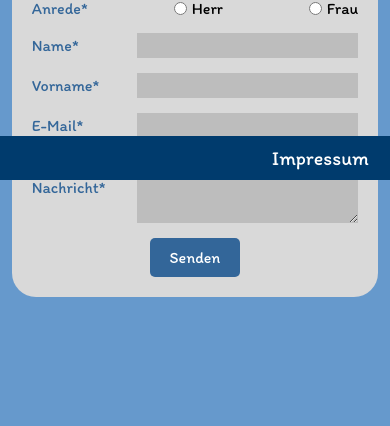
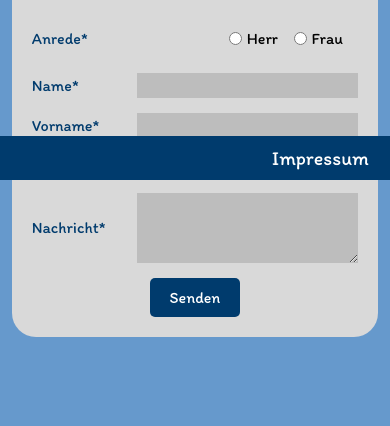
Before and after one commit to newin19/Website-m293, a plain HTML site: page kontakt.html in a window 390 px wide. Shown: the part 664-1090 px from the top of the page. Before the commit the page ends 1051 px from the top, so only its background shows below. Drawn offline with Linux system fonts and the light colour scheme.

Commit message:
website finish

```diff
--- a/CSS/kontakt.css
+++ b/CSS/kontakt.css
@@ -41,7 +41,7 @@ form {
 button {
   align-self: flex-end;
   padding: 10px 20px;
-  background-color: #336699;
+  background-color: rgb(0, 59, 109);
   color: white;
   border: none;
   border-radius: 5px;
@@ -65,10 +65,14 @@ textarea {
 
 label,
 .formtext,
-.text {
+label .text {
   font-size: 1em !important;
   font-family: "Itim";
-  color: #336699;
+  color: rgb(0, 59, 109);
+}
+
+#choose{
+  font-size: 1em !important;
 }
 
 .anrede-option .text {
@@ -99,6 +103,9 @@ label,
   width: 100%;
 }
 
+li{
+  font-size: 1em !important;
+}
 .anrede-row {
   display: flex;
   align-items: center;
@@ -106,9 +113,12 @@ label,
   margin-bottom: 15px;
 }
 
-.anrede-option {
+.anrede-option  {
   display: flex;
   gap: 5px;
+}
+#lastAnrede{
+  margin-left: 20%;
 }
 
 button {
@@ -118,3 +128,13 @@ button {
   cursor: pointer;
   font-family: "Itim";
 }
+
+@media all and (max-width: 700px) {
+  #lastAnrede{
+    margin: 3%;
+  }
+  .anrede-option{
+    min-width: 55px;
+  }
+
+}
--- a/kontakt.html
+++ b/kontakt.html
@@ -51,14 +51,14 @@
   <h2 class="title">Formular:</h2>
   <form>
     <div class="anrede-row">
-      <p class="text">Anrede*</p>
+      <label class="text">Anrede*</label>
       <div class="anrede-option">
         <input type="radio"name="anrede" required>
-        <p  class="text">Herr</p>
+        <p  class="text" id="choose">Herr</p>
       </div>
-      <div class="anrede-option">
+      <div class="anrede-option" id="lastAnrede">
         <input type="radio" name="anrede" value="Frau">
-        <p  class="text">Frau</p>
+        <p  class="text" id="choose">Frau</p>
       </div>
     </div>
 
```
Also changed, not shown: impressum.html (+1 -1 lines), ueber.html (+1 -1 lines).
